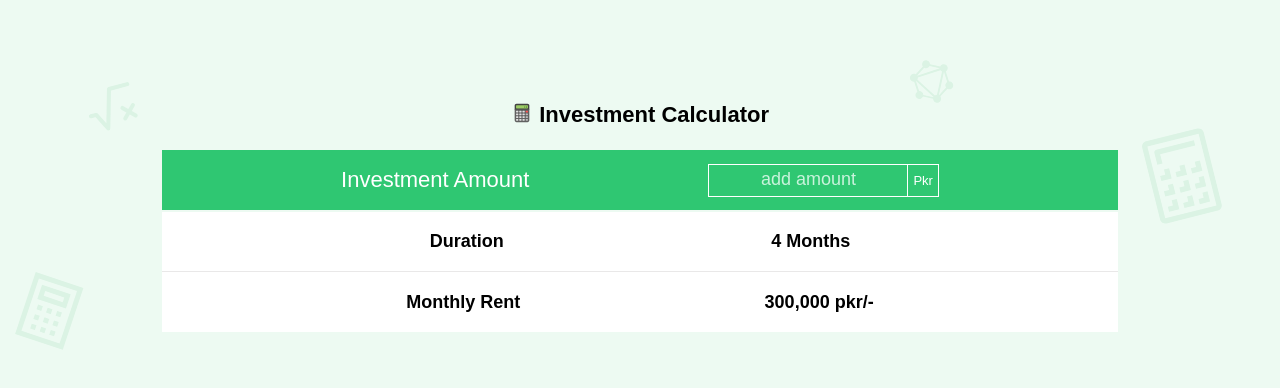
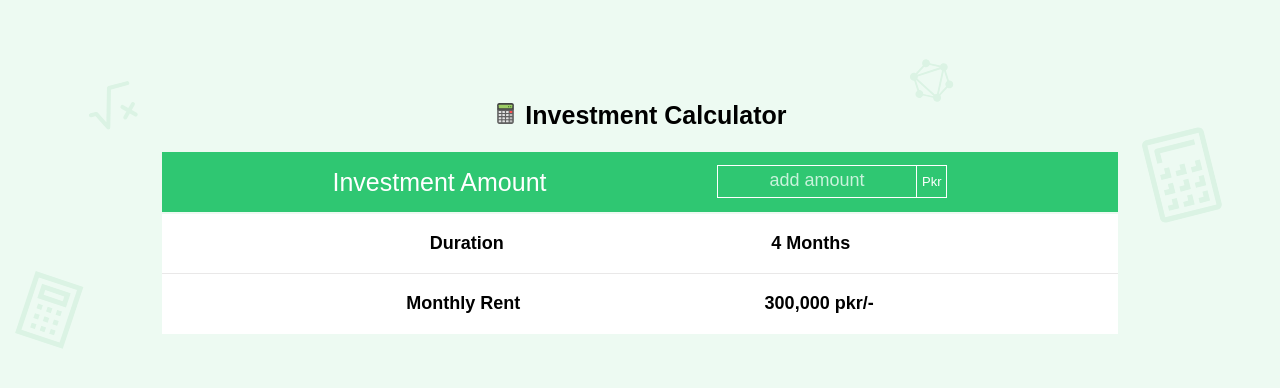
Before and after one commit to Zaibi727/button-card, a React (Create React App) app: page / in a window 1280 px wide. Shown: the part 172-560 px from the top of the page. Built offline with nearby package versions, Linux system fonts and the light colour scheme.

Commit message:
Update fourteenJune.module.css

```diff
--- a/src/Components/fourteenJune/fourteenJune.module.css
+++ b/src/Components/fourteenJune/fourteenJune.module.css
@@ -18,7 +18,7 @@
 }
 .statement{
     font-weight: regular;
-    font-size: 22px;
+    font-size: 25px;
 }
 .calc{
     margin-bottom: -2px;
@@ -37,7 +37,7 @@
     height: 60px;
 }
 .calcuHeader p{
-    font-size: 22px;
+    font-size: 25px;
     line-height: 30px;
 }
 .cardBottom{
```
